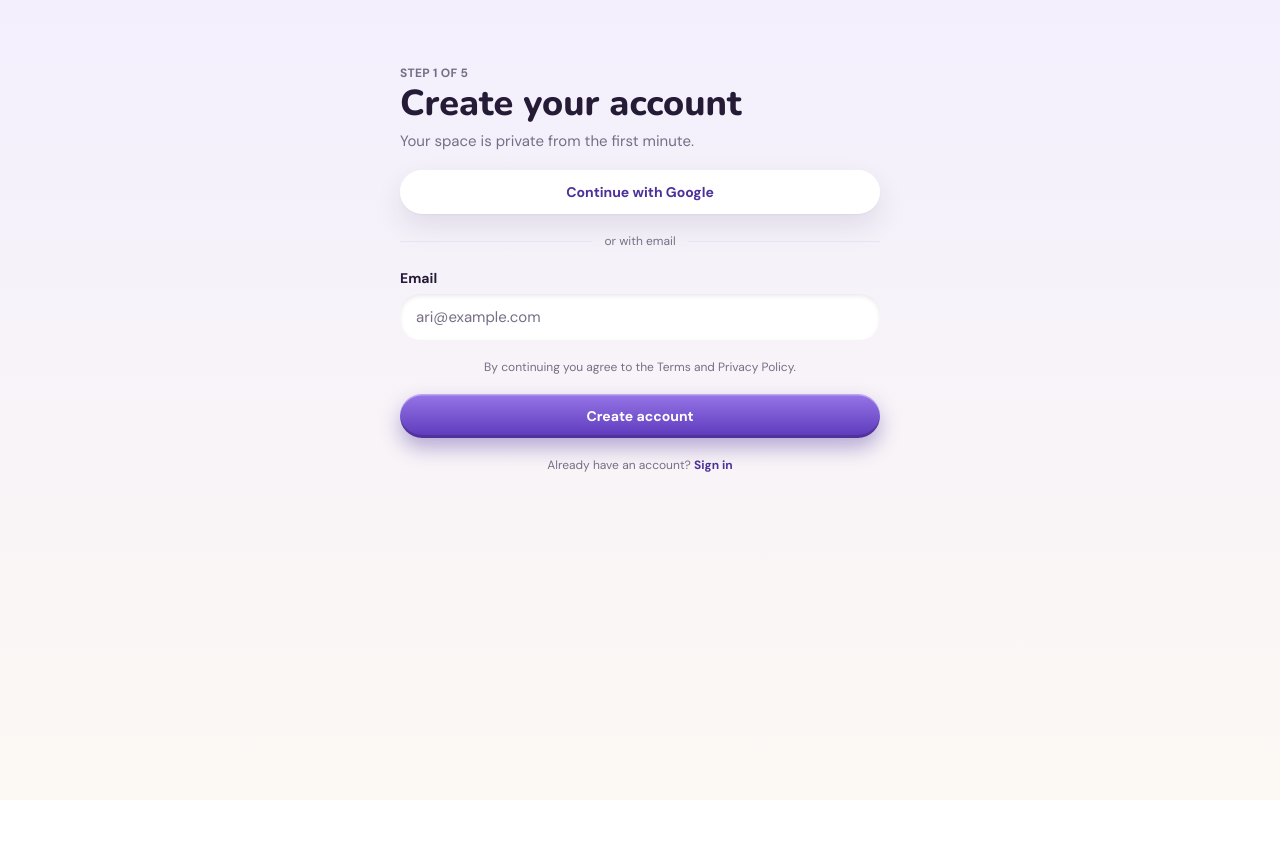
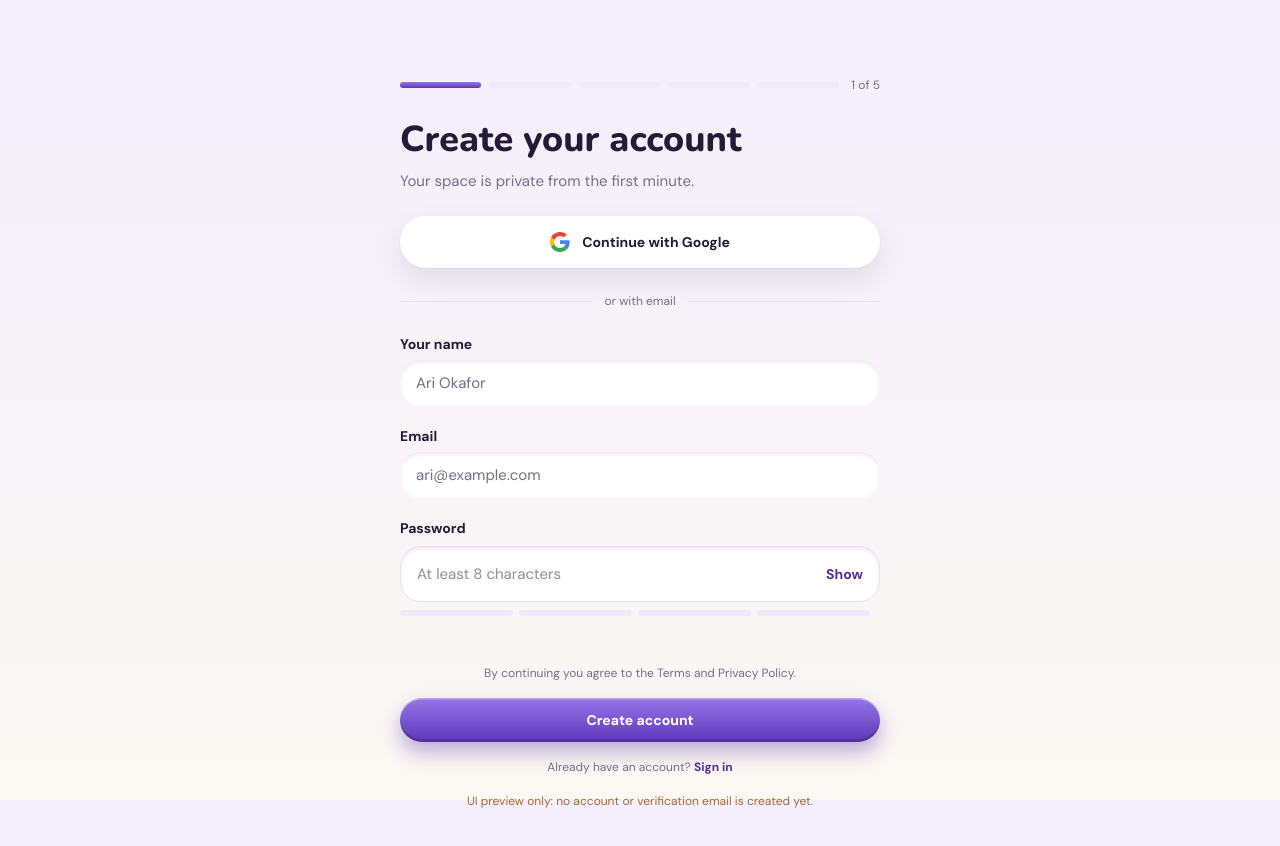
Before and after one commit to Barry1003/momentum, a Next.js app: page /onboarding/create-account in a window 1280 px wide. Shown: the top 846 px of the page. Before the commit the page ends 800 px from the top, so only its background shows below. Built offline with nearby package versions, Linux system fonts and the light colour scheme.

Commit message:
feat(frontend): align create-account/page.tsx with supplied onboarding design

```diff
--- a/src/app/onboarding/create-account/page.tsx
+++ b/src/app/onboarding/create-account/page.tsx
@@ -3,71 +3,73 @@
 import Link from "next/link";
 import { useRouter } from "next/navigation";
 import { useState } from "react";
-import { Button, Field, ScreenHeader } from "@/frontend/components";
+import { Button, Field } from "@/frontend/components";
+import { GoogleMark } from "@/frontend/components/GoogleMark";
 import { useOnboarding } from "@/frontend/onboarding/OnboardingContext";
-import { emailSchema } from "@/frontend/onboarding/schemas";
+import { displayNameSchema, emailSchema } from "@/frontend/onboarding/schemas";
 
 export default function CreateAccountPage() {
   const router = useRouter();
   const { data, update } = useOnboarding();
+  const [name, setName] = useState(data.displayName);
   const [email, setEmail] = useState(data.email);
+  const [password, setPassword] = useState("");
+  const [showPassword, setShowPassword] = useState(false);
   const [error, setError] = useState<string | null>(null);
+  const [googleNotice, setGoogleNotice] = useState(false);
+  const strong = password.length >= 12 && /[a-z]/i.test(password) && /\d/.test(password);
+  const passwordScore = [password.length >= 8, password.length >= 12, /[A-Z]/.test(password) && /[a-z]/.test(password), /\d/.test(password) && /[^\w\s]/.test(password)].filter(Boolean).length;
 
-  function handleContinueWithGoogle() {
-    update({ email: "ari@example.com" });
-    router.push("/onboarding/name");
-  }
-
-  function handleCreateAccount() {
-    const result = emailSchema.safeParse(email);
-    if (!result.success) {
-      setError(result.error.issues[0]?.message ?? "Enter a valid email.");
-      return;
-    }
-    update({ email: result.data });
+  function handleContinue() {
+    const validName = displayNameSchema.safeParse(name);
+    const validEmail = emailSchema.safeParse(email);
+    if (!validName.success) { setError(validName.error.issues[0]?.message ?? "Enter your name."); return; }
+    if (!validEmail.success) { setError(validEmail.error.issues[0]?.message ?? "Enter a valid email."); return; }
+    if (password.length < 8) { setError("Use a password of at least 8 characters."); return; }
+    // Do not store passwords or pretend an account was created. This is a
+    // visual onboarding preview pending the separate auth integration.
+    update({ email: validEmail.data, displayName: validName.data });
     router.push("/onboarding/verify-email");
   }
 
   return (
-    <div className="flex flex-col gap-[18px]">
-      <ScreenHeader kicker="Step 1 of 5" title="Create your account" subtitle="Your space is private from the first minute." />
+    <div className="flex min-h-[calc(100dvh-6rem)] flex-col gap-6">
+      <div className="flex items-center gap-2 pt-3" aria-label="Onboarding step 1 of 5">
+        {[0,1,2,3,4].map(i => <span key={i} className={`h-1.5 flex-1 rounded-full ${i===0 ? "bg-[image:var(--gradient-primary)]" : "bg-accent-tint"}`} />)}
+        <span className="ml-1 shrink-0 font-heading text-meta text-text-muted">1 of 5</span>
+      </div>
+      <header>
+        <h1 className="font-display text-display font-extrabold text-text">Create your account</h1>
+        <p className="mt-2 font-heading text-body text-text-muted">Your space is private from the first minute.</p>
+      </header>
+      <button type="button" onClick={() => setGoogleNotice(true)} className="flex items-center justify-center gap-3 rounded-button bg-surface px-5 py-4 font-heading text-label font-bold text-text shadow-raised">
+        <GoogleMark className="size-5" /> Continue with Google
+      </button>
+      {googleNotice ? <p className="font-heading text-meta text-warning" role="status">Google sign-in will be available when the authentication service is connected. No account has been created.</p> : null}
+      <div className="flex items-center gap-3"><span className="h-px flex-1 bg-outline" /><span className="font-heading text-meta text-text-muted">or with email</span><span className="h-px flex-1 bg-outline" /></div>
 
-      <Button variant="secondary" onClick={handleContinueWithGoogle}>
-        Continue with Google
-      </Button>
-
-      <div className="flex items-center gap-3">
-        <div className="h-px flex-1 bg-outline" />
-        <span className="font-heading text-meta text-text-muted">or with email</span>
-        <div className="h-px flex-1 bg-outline" />
+      <div className="flex flex-col gap-5">
+        <Field label="Your name" value={name} onChange={event => { setName(event.target.value); setError(null); }} placeholder="Ari Okafor" />
+        <Field label="Email" type="email" value={email} onChange={event => { setEmail(event.target.value); setError(null); }} placeholder="ari@example.com" />
+        <div className="flex flex-col gap-2">
+          <label htmlFor="momentum-signup-password" className="font-heading text-label font-bold text-text">Password</label>
+          <div className="flex items-center rounded-input border border-outline bg-surface px-4 py-1 shadow-inset focus-within:outline-2 focus-within:outline-accent">
+            <input id="momentum-signup-password" value={password} onChange={event => { setPassword(event.target.value); setError(null); }} type={showPassword ? "text" : "password"} autoComplete="new-password" placeholder="At least 8 characters" className="w-full min-w-0 flex-1 bg-transparent py-3 font-heading text-body text-text outline-none" />
+            <button type="button" onClick={() => setShowPassword(value => !value)} className="ml-2 font-heading text-label font-bold text-accent-strong">{showPassword ? "Hide" : "Show"}</button>
+          </div>
+          <div className="flex items-center gap-1.5" aria-label={`Password strength: ${passwordScore} of 4`}>
+            {[0,1,2,3].map(i => <span key={i} className={`h-1.5 flex-1 rounded-full ${i<passwordScore ? "bg-success" : "bg-accent-tint"}`} />)}
+            <span className="ml-1 font-heading text-meta text-success">{strong ? "Strong" : password.length ? "Keep going" : ""}</span>
+          </div>
+        </div>
       </div>
-
-      <Field
-        label="Email"
-        type="email"
-        placeholder="ari@example.com"
-        value={email}
-        onChange={(event) => {
-          setEmail(event.target.value);
-          setError(null);
-        }}
-        errorText={error ?? undefined}
-      />
-
-      <p className="text-center font-heading text-meta text-text-muted">
-        By continuing you agree to the Terms and Privacy Policy.
-      </p>
-
-      <Button variant="primary" onClick={handleCreateAccount}>
-        Create account
-      </Button>
-
-      <p className="text-center font-heading text-meta text-text-muted">
-        Already have an account?{" "}
-        <Link href="/onboarding/sign-in" className="font-bold text-accent-strong">
-          Sign in
-        </Link>
-      </p>
+      {error ? <p role="alert" className="font-heading text-meta text-warning">{error}</p> : null}
+      <div className="mt-auto flex flex-col gap-4 pt-6">
+        <p className="text-center font-heading text-meta text-text-muted">By continuing you agree to the Terms and Privacy Policy.</p>
+        <Button onClick={handleContinue}>Create account</Button>
+        <p className="text-center font-heading text-meta text-text-muted">Already have an account? <Link href="/onboarding/sign-in" className="font-bold text-accent-strong">Sign in</Link></p>
+        <p className="text-center font-heading text-meta text-warning">UI preview only: no account or verification email is created yet.</p>
+      </div>
     </div>
   );
 }
```
